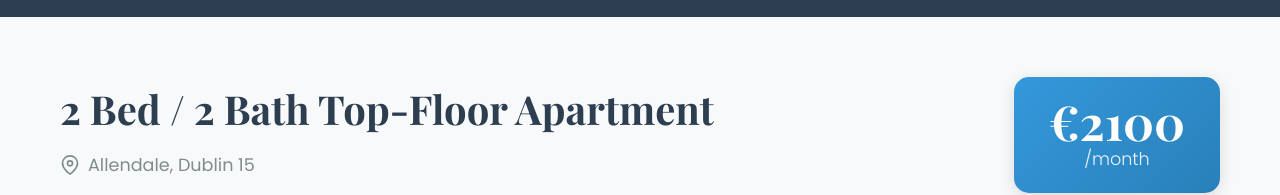
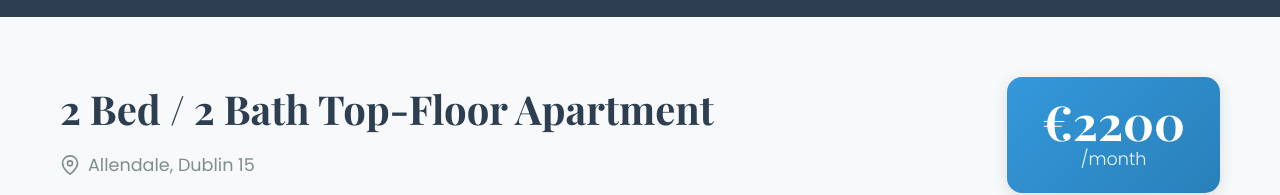
Before and after one commit to pehel/home, a plain HTML site: page index.html in a window 1280 px wide. Shown: the part 918-1113 px from the top of the page. Drawn offline with nearby package versions, Linux system fonts and the light colour scheme.

Commit message:
price update

```diff
--- a/index.html
+++ b/index.html
@@ -151,7 +151,7 @@
           </p>
         </div>
         <div class="price-tag">
-          <span class="price">€2100</span>
+          <span class="price">€2200</span>
           <span class="period">/month</span>
         </div>
       </section>
```
Also changed, not shown: 1 other file.
